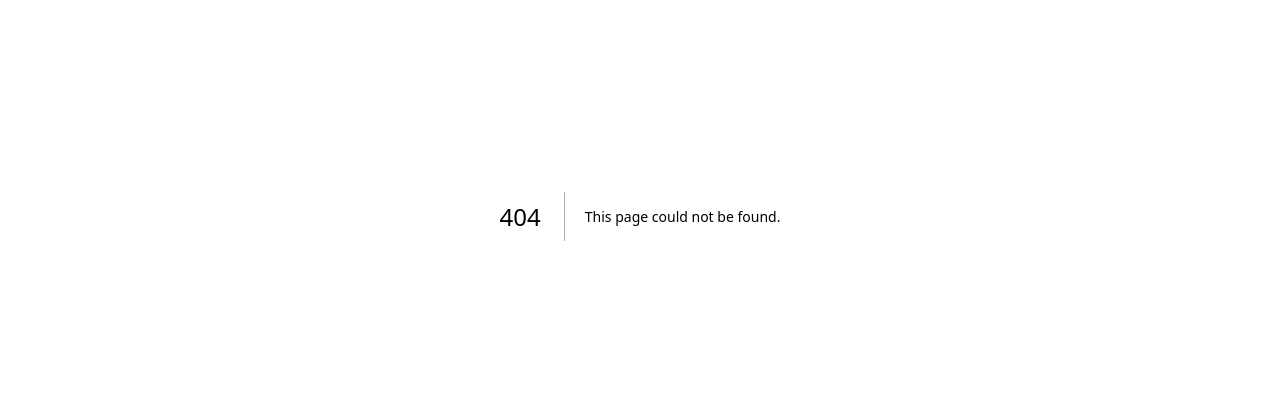
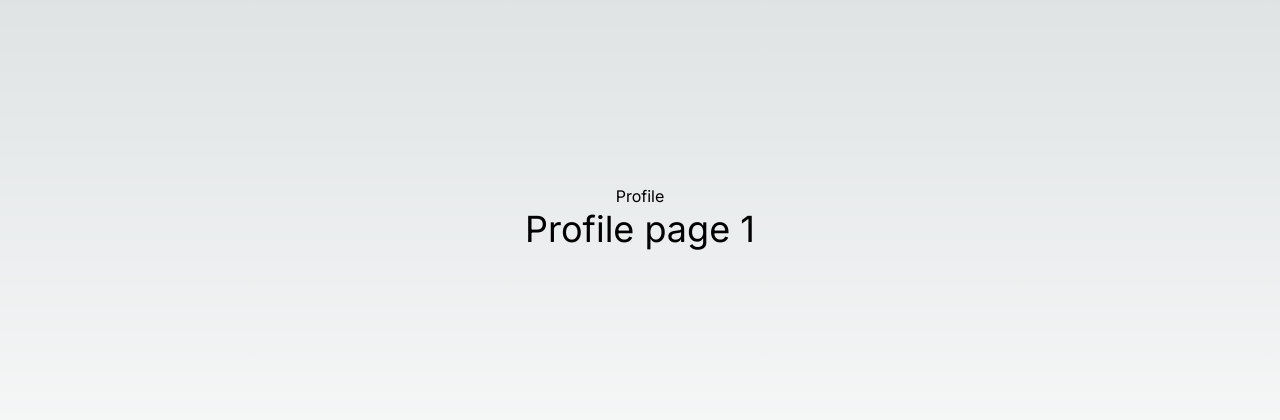
Before and after one commit to BenjaminDestefanis/Next-js-App, a Next.js app: page /profile/1 in a window 1280 px wide. Before the commit this address had no page. Shown: the part 184-604 px from the top of the page. Built offline with nearby package versions, Linux system fonts and the light colour scheme.

Commit message:
2/8/24 5:40 PM

```diff
--- /dev/null
+++ b/src/app/profile/[id]/page.tsx
@@ -0,0 +1,10 @@
+export default function UserProfile( { params } : any){
+    return(
+        <div className="flex flex-col items-center justify-center min-h-screen py-2">
+            <h1>Profile</h1>
+            <hr />
+            <p className="text-4xl">Profile page {params.id}</p>
+
+        </div>
+    )
+}
--- /dev/null
+++ b/src/app/profile/page.tsx
@@ -0,0 +1,9 @@
+export default function ProfilePage(){
+    return(
+        <div className="flex flex-col items-center justify-center min-h-screen py-2">
+            <h1>Profile</h1>
+            <hr />
+            <p>Profile page</p>
+        </div>
+    )
+}
```
Also changed, not shown: 1 other file (tests, documents, lock files or other folders).
